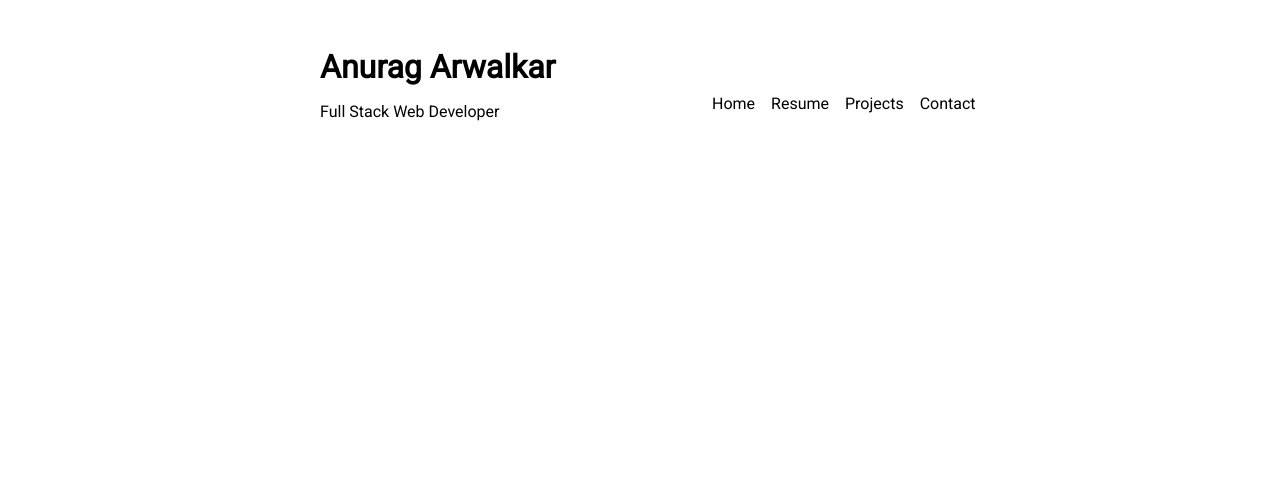
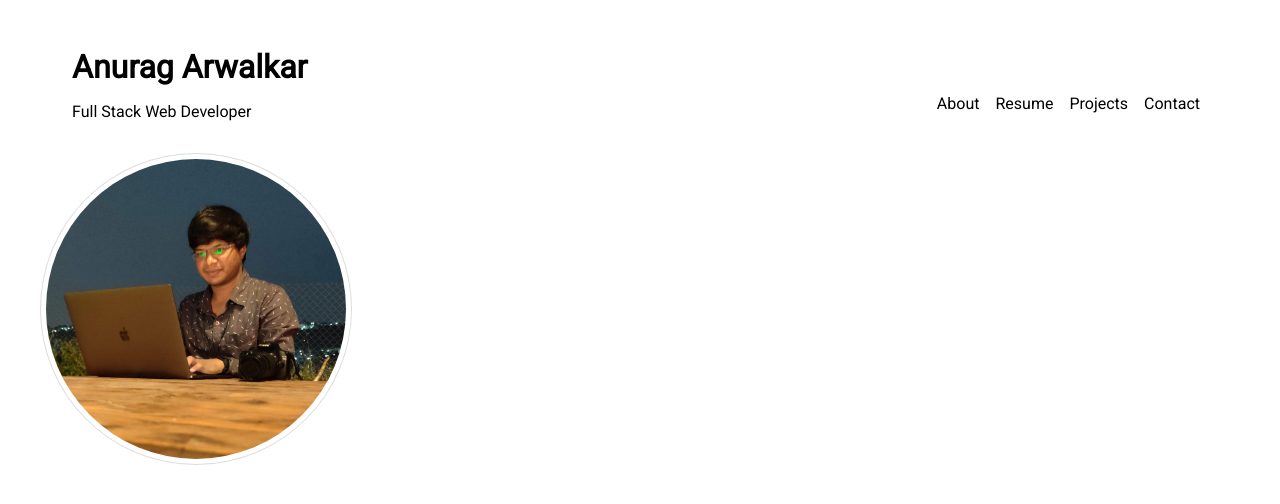
Before and after one commit to anuragarwalkar/anuragarwalkar.github.io, a React (Create React App) app: page / in a window 1280 px wide. Shown: the top 504 px of the page. Built offline with nearby package versions, Linux system fonts and the light colour scheme.

Commit message:
added image and about section

```diff
--- a/package.json
+++ b/package.json
@@ -2,6 +2,7 @@
   "name": "anurag-resume",
   "version": "0.1.0",
   "private": true,
+  "homepage": "https://anuragarwalkar.github.io/anuragarwalkar",
   "dependencies": {
     "@testing-library/jest-dom": "^4.2.4",
     "@testing-library/react": "^9.5.0",
@@ -17,7 +18,9 @@
     "typescript": "^3.7.5"
   },
   "scripts": {
+    "predeploy": "npm run build",
     "start": "react-scripts start",
+    "deploy": "gh-pages -d build",
     "build": "react-scripts build",
     "test": "react-scripts test",
     "eject": "react-scripts eject"
@@ -36,5 +39,8 @@
       "last 1 firefox version",
       "last 1 safari version"
     ]
+  },
+  "devDependencies": {
+    "gh-pages": "^3.1.0"
   }
 }
--- a/src/App.tsx
+++ b/src/App.tsx
@@ -1,11 +1,15 @@
 import React, { Component } from 'react';
-import NavBar from './components/Navbar/Navbar';
+import Navbar from './Components/Navbar/Navbar';
+import Footer from './Components/Footer/Footer';
+import About from './Components/About/About';
 
 class App extends Component {
   render() {
     return (
       <div>
-       <NavBar></NavBar>
+       <Navbar></Navbar>
+       <About></About>
+       <Footer></Footer>
       </div>
     );
   }
--- /dev/null
+++ b/src/components/About/About.jsx
@@ -0,0 +1,15 @@
+import React from 'react';
+import './About.scss';
+import myPhoto from '../../Assets/images/anurag_arwalkar.jpg';
+
+const About = () => {
+    return (
+        <div className="about">
+            <div className="about__photo">
+                <img src={myPhoto} alt="Anurag Arwalkar"/>
+            </div>
+        </div>
+    )
+}
+
+export default About;
--- /dev/null
+++ b/src/components/About/About.scss
@@ -0,0 +1,10 @@
+.about {
+    .about__photo {
+        img {
+            border: 1px solid #ddd;
+            border-radius: 50%;
+            padding: 5px;
+            width: 300px;
+        }
+    }
+}
--- /dev/null
+++ b/src/components/Footer/Footer.tsx
@@ -0,0 +1,11 @@
+import React from 'react';
+
+const Footer = () => {
+    return (
+        <div>
+
+        </div>
+    )
+}
+
+export default Footer;
--- a/src/components/Navbar/Navbar.scss
+++ b/src/components/Navbar/Navbar.scss
@@ -1,7 +1,7 @@
 .navbar {
     display: flex;
     justify-content: space-between;
-    padding: 2rem 20rem;
+    padding: 2rem;
 
     h1{
         margin: 1rem 0;
@@ -11,7 +11,6 @@
         display: flex;
         justify-content: space-between;
         align-items: flex-end;
-        width: 20vw;
 
 
         &__nav-link {
--- a/src/components/Navbar/Navbar.tsx
+++ b/src/components/Navbar/Navbar.tsx
@@ -1,7 +1,7 @@
-import * as React from 'react';
+import React from 'react';
 import './Navbar.scss';
 
-const NavBar = () => {
+const Navbar = () => {
     return (
         <div className="navbar">
         <div className="navbar__heading">
@@ -10,7 +10,7 @@ const NavBar = () => {
         </div>
 
         <div className="navbar__menu">
-            <div className="navbar__menu__nav-link">Home</div>
+            <div className="navbar__menu__nav-link">About</div>
             <div className="navbar__menu__nav-link">Resume</div>
             <div className="navbar__menu__nav-link">Projects</div>
             <div className="navbar__menu__nav-link">Contact</div>
@@ -20,4 +20,4 @@ const NavBar = () => {
     )
 }
 
-export default NavBar;
+export default Navbar;
--- a/src/index.scss
+++ b/src/index.scss
@@ -1,5 +1,7 @@
 body {
     font-family: 'Roboto', sans-serif;
     margin: 0;
+    max-width: 1200px;
+    margin: auto;
     padding: 0;
 }
```
Also changed, not shown: src/Assets/images/anurag_arwalkar.jpg (added), 1 other file (tests, documents, lock files or other folders).
